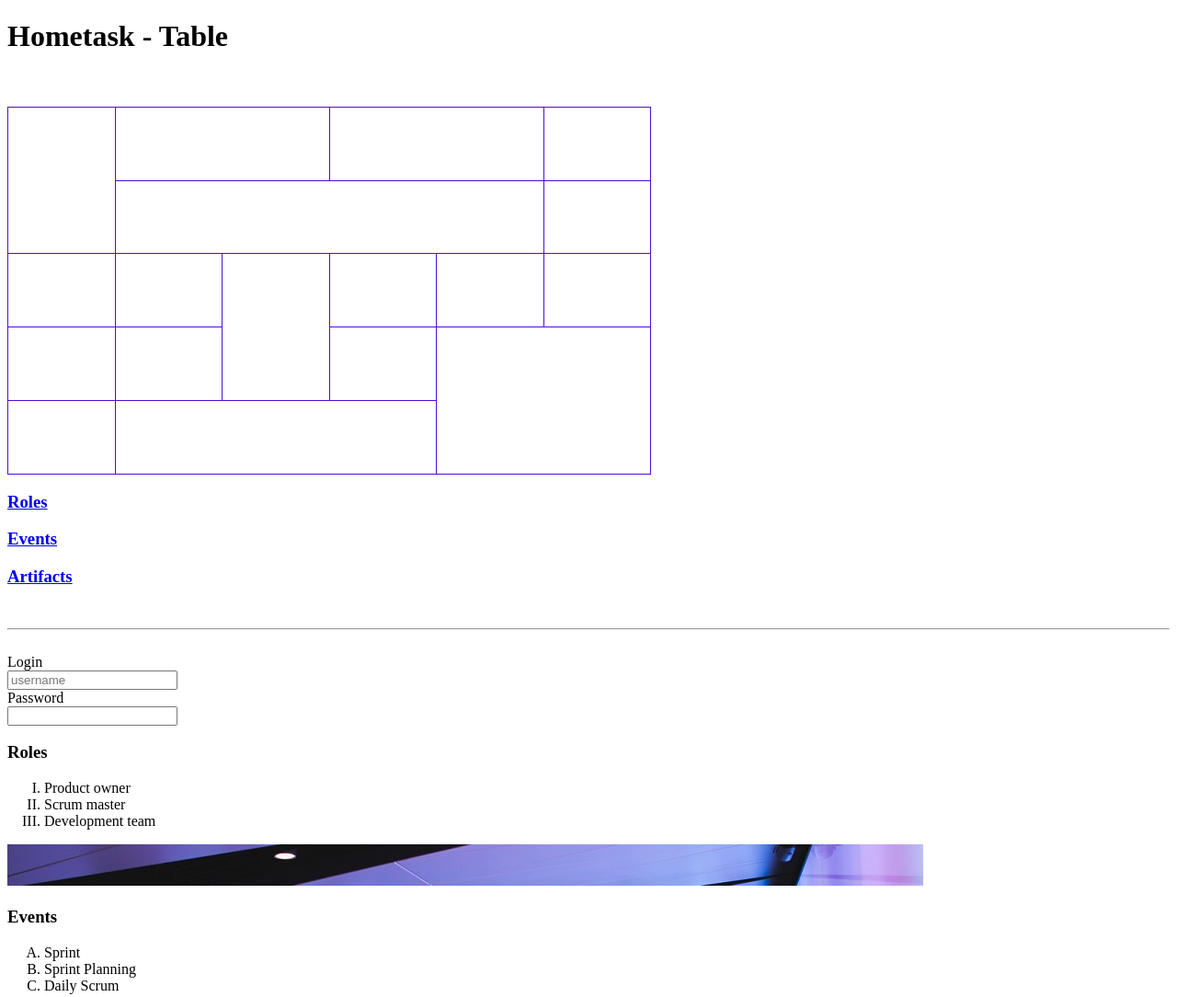
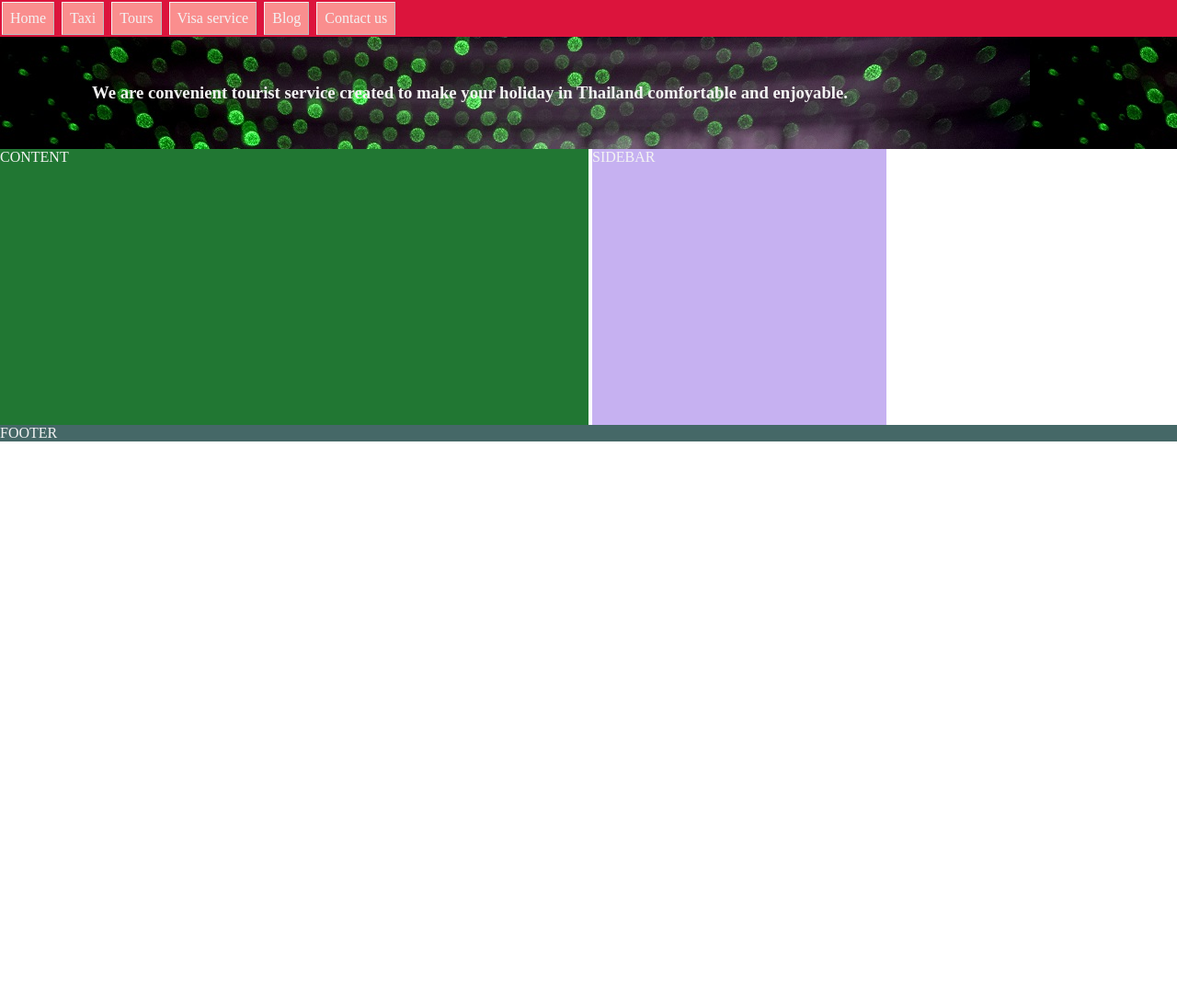
Before and after one commit to ItLol-pixel/ItLol-pixel, a plain HTML site: page index.html in a window 1280 px wide. Shown: the top 1084 px of the page at 92% size. After the commit the page ends 800 px from the top, so only its background shows below. Drawn offline with Linux system fonts and the light colour scheme.

Commit message:
update18.05

```diff
--- a/index.html
+++ b/index.html
@@ -4,166 +4,29 @@
     <meta charset="UTF-8" />
     <meta name="viewport" content="width=device-width" />
     <link
-      href="https://fonts.googleapis.com/css2?family=Open+Sans&display=swap"
+      href="https://fonts.googleapis.com/css2?family=Libre+Franklin:ital,wght@1,200;1,400&display=swap"
       rel="stylesheet"
     />
+    <link rel="stylesheet" href="style.css" />
     <title>BrainStorm</title>
-    <style>
-      table {
-        width: 700px;
-        height:400px;
-      }
-      table, th, td {
-border: 1px solid rgb(81, 13, 206);
-border-collapse: collapse;
-}
-    </style>
   </head>
   <body>
-    <h1 title="Be ready always">Hometask - Table</h1>
-    <br><br>
-    <table>
-      <!--Row 1-->
-      <tr>
-        <td rowspan="2"></td>
-        <td colspan="2"></td>
-        <td colspan="2"></td>
-        <td></td>
-      </tr>
-      <!--Row 2-->
-      <tr>
-        <td colspan="4"></td>
-        <td></td>
-      </tr>
-      <!--Row 3-->
-      <tr>
-        <td></td>
-        <td></td>
-        <td rowspan="2"></td>
-        <td></td>
-        <td></td>
-        <td></td>
-      </tr>
-      <!--Row 4-->
-      <tr>
-        <td rowspan="2"></td>
-        <td></td>
-        <td></td>
-        <td colspan="2" rowspan="3"></td>
-      </tr>
-      <!--Row 5-->
-      <tr>
-        <td colspan="3" rowspan="2"></td>
-      </tr>
-      <!--Row 6-->
-      <tr>
-        <td></td>
-      </tr>
-    </table>
-    </p>
-    <h3><a href="#roles">Roles</a></h3>
-    <h3><a href="#events">Events</a></h3>
-    <h3><a href="#artifacts">Artifacts</a></h3>
-    <br />
-    <hr />
-    <br />
-    <form action="#" method="POST" enctype="multipart/form-data">
-      <label>Login</label>
-      <div>
-        <input placeholder="username" type="text" name="username" value="" />
-      </div>
-      <label>Password</label>
-      <div><input type="password" name="password" value="" /></div>
-    </form>
-    <h3 id="roles">Roles</h3>
-    <ol type="I">
-      <li>Product owner</li>
-      <li>
-        Scrum master
-      </li>
-      <li>
-        Development team
-      </li>
-    </ol>
-    <img src="img/backround.jpg" alt="picture with backround" /><br />
-    <h3 id="events">Events</h3>
-    <ol type="A">
-      <li>Sprint</li>
-      <li>Sprint Planning</li>
-      <li>Daily Scrum</li>
-      <li>Sprint Review</li>
-      <li>Sprint Retrospective</li>
-      <li>Product Backlog Grooming</li>
-    </ol>
-    <img src="img/backround.jpg" alt="picture with backround" /><br />
-    <h3 id="artifacts">The 3 Scrum artifacts</h3>
-    <ul>
-      <li>
-        Product Backlog: The Product Backlog is an ordered list of user
-        requirements.
-      </li>
-      <li>
-        Sprint Backlog: Sprint Backlog is created by the team members during the
-        Sprint Planning meeting.
-      </li>
-      <li>
-        Sprint Burndown chart: Sprint Burndown chart is used to track the
-        progress of a Sprint against a Sprint Backlog.
-      </li>
-    </ul>
-    <img src="img/backround.jpg" alt="picture with backround" /><br /><br />
-    <form action="#" method="POST" enctype="multipart/form-data">
-      <div>
-        <legend>What are you strengths?</legend>
-        <p><input type="radio" name="tech" value="techskills" />Tech skills</p>
-        <p><input type="radio" name="soft" value="softskills" />Soft skills</p>
-      </div>
-      <div>
-        <legend>Tell about your softskills</legend>
-        <p>
-          <input type="checkbox" name="problem solving" value="yes" />Problems
-          solving
-        </p>
-        <p><input type="checkbox" name="leadership" value="yes" />Leadership</p>
-        <p>
-          <input type="checkbox" name="emotion" value="yes" />Emotional
-          intelligence
-        </p>
-        <p>
-          <input
-            type="checkbox"
-            name="communication"
-            value="yes"
-          />Communication skills
-        </p>
-      </div>
-      <div>
-        <p><input type="file" name="file" /></p>
-      </div>
-      <div>
-        <p>Select you English language level:</p>
-        <select name="level">
-          <option value="no">No knowledge of English</option>
-          <option value="elementary">Elementary level of English</option>
-          <option value="low">Low intermediate level of English</option>
-          <option selected value="high intermediate"
-            >High intermediate level of English</option
-          >
-          <option value="Advanced">Advanced level of English</option>
-          <option value="Proficient">Proficient in English</option>
-        </select>
-      </div>
-      <br /><br />
-      <div>
-        <legend>Tell about yourself</legend>
-        <textarea
-          placeholder="Any additional information about you"
-          name="text"
-        ></textarea>
-      </div>
-      <button type="submit">Send</button>
-    </form>
-    <p>&copy; Lyolik &amp; Bolik 2020.</p>
-    <a target="_blank" href="https://dou.ua/">Go to New Life</a>
+    <header>
+      <nav>Home</nav>
+      <nav>Taxi</nav>
+      <nav>Tours</nav>
+      <nav>Visa service</nav>
+      <nav>Blog</nav>
+      <nav>Contact us</nav>
+    </header>
+    <div class="about-us">
+      <h3>
+        We are convenient tourist service created to make your holiday in
+        Thailand comfortable and enjoyable.
+      </h3>
+    </div>
+    <div class="article"><article>CONTENT</article></div>
+    <div class="aside"><aside>SIDEBAR</aside></div>
+    <footer>FOOTER</footer>
   </body>
 </html>
--- a/style.css
+++ b/style.css
@@ -1,6 +1,43 @@
-img {
-    margin-top: 20px;
-    margin-left: 50px;
-    margin-right: 50px;
-    margin-bottom: 20px;
+* {
+  margin: 0;
+  padding: 0;
+  border: 0;
 }
+*,
+*::before,
+*::after {
+  box-sizing: border-box;
+}
+header {
+  background-color: crimson;
+}
+body {
+  color: #f3f3f3;
+}
+nav {
+  display: inline-block;
+  background-color: rgb(250, 142, 142);
+  border: 1px solid;
+  border-color: #f3f3f3 #bbb #bbb #f3f3f3;
+  margin: 2px;
+  padding: 8px;
+}
+.about-us {
+  background-image: url(img/josh-riemer-flRN6KYpl1A-unsplash.jpg);
+  padding: 50px 150px 50px 100px;
+}
+.article {
+  display: inline-block;
+  background-color: rgb(33, 119, 51);
+  width: 50%;
+  height: 300px;
+}
+.aside {
+  display: inline-block;
+  background-color: rgb(198, 177, 241);
+  width: 25%;
+  height: 300px;
+}
+footer {
+  background-color: rgb(69, 104, 103);
+}
```
Also changed, not shown: index1.html (added, +114 -0 lines).
